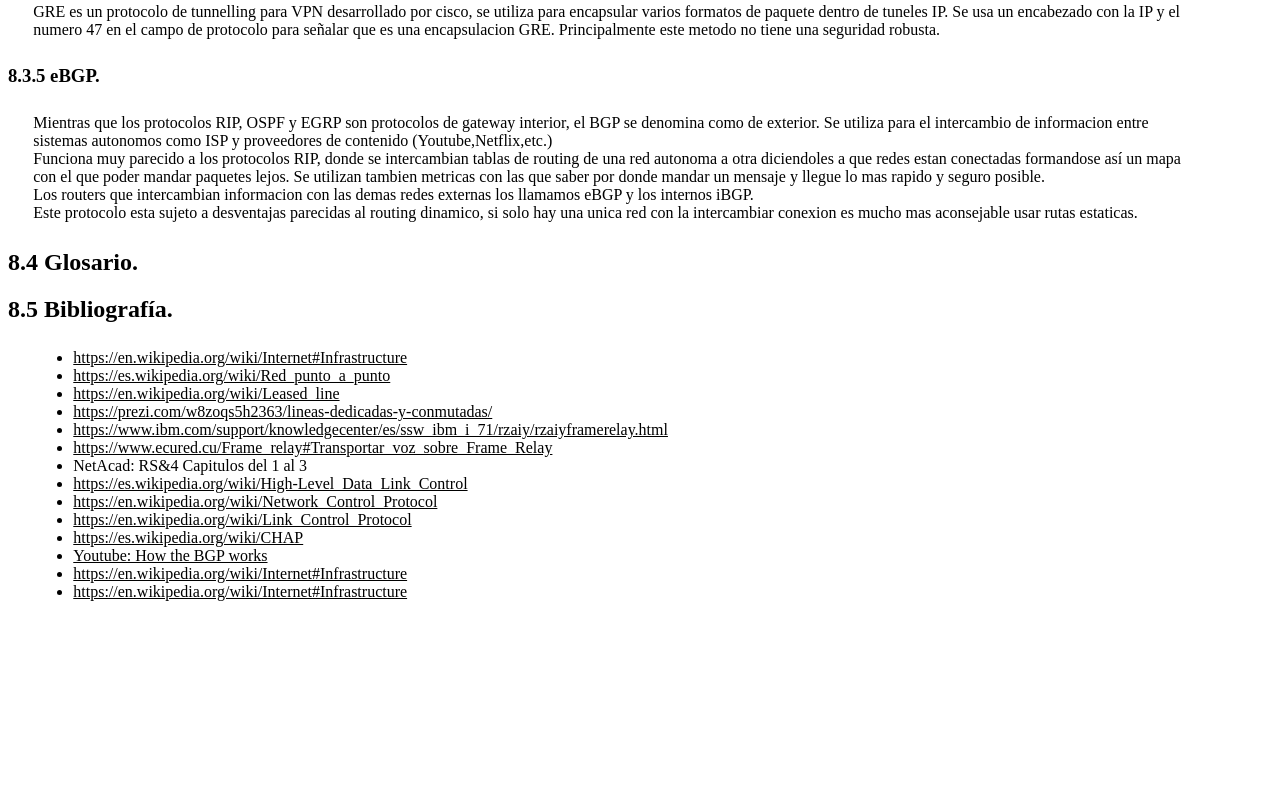
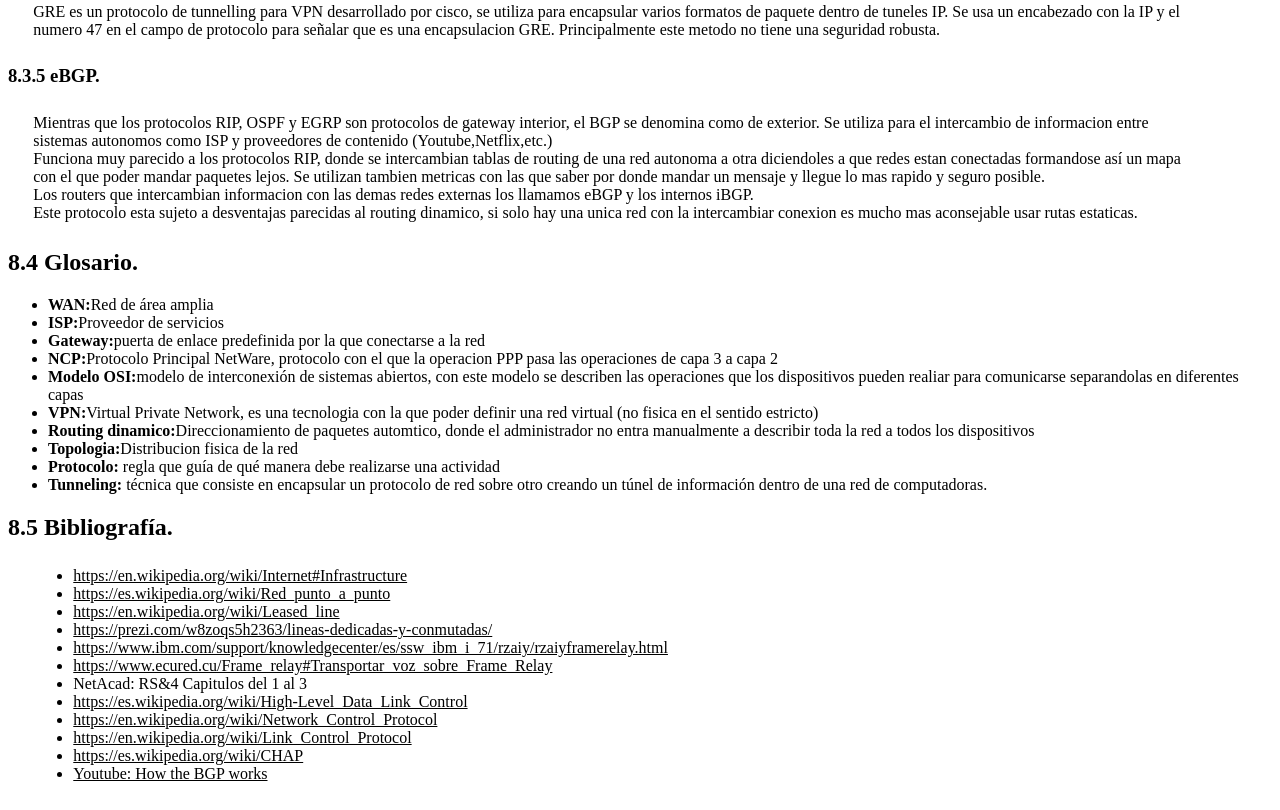
Before and after one commit to Labraca/Trabajo_WAN_TAR, a plain HTML site: page index.html in a window 1280 px wide. Shown: the part 4010-4820 px from the top of the page. Before the commit the page ends 4638 px from the top, so only its background shows below. Drawn offline with Linux system fonts and the light colour scheme.

Commit message:
glosario

```diff
--- a/index.html
+++ b/index.html
@@ -293,6 +293,18 @@ table.paleBlueRows tfoot td {
       </p>
     </h5>
     <h2 id="8-4">8.4	Glosario.</h2>
+      <ul>
+        <li><b>WAN:</b>Red de área amplia</li>
+        <li><b>ISP:</b>Proveedor de servicios</li>
+        <li><b>Gateway:</b>puerta de enlace predefinida por la que conectarse a la red</li>
+        <li><b>NCP:</b>Protocolo Principal NetWare, protocolo con el que la operacion PPP pasa las operaciones de capa 3 a capa 2</li>
+        <li><b>Modelo OSI:</b>modelo de interconexión de sistemas abiertos, con este modelo se describen las operaciones que los dispositivos pueden realiar para comunicarse separandolas en diferentes capas</li>
+        <li><b>VPN:</b>Virtual Private Network, es una tecnologia con la que poder definir una red virtual (no fisica en el sentido estricto)</li>
+        <li><b>Routing dinamico:</b>Direccionamiento de paquetes automtico, donde el administrador no entra manualmente a describir toda la red a todos los dispositivos</li>
+        <li><b>Topologia:</b>Distribucion fisica de la red</li>
+        <li><b>Protocolo:</b> regla que guía de qué manera debe realizarse una actividad</li>
+        <li><b>Tunneling:</b> técnica que consiste en encapsular un protocolo de red sobre otro creando un túnel de información dentro de una red de computadoras.</li>
+      </ul>
     <h2 id="8-5">8.5	Bibliografía.</h2>
     <h5>
       <ul>
@@ -308,8 +320,6 @@ table.paleBlueRows tfoot td {
         <li><a href="https://en.wikipedia.org/wiki/Link_Control_Protocol">https://en.wikipedia.org/wiki/Link_Control_Protocol</a></li>
         <li><a href="https://es.wikipedia.org/wiki/CHAP">https://es.wikipedia.org/wiki/CHAP</a></li>
         <li><a href=https://www.youtube.com/watch?v=_aLmzq-23pE>Youtube: How the BGP works</a></li>
-        <li><a href="https://en.wikipedia.org/wiki/Internet#Infrastructure">https://en.wikipedia.org/wiki/Internet#Infrastructure</a></li>
-        <li><a href="https://en.wikipedia.org/wiki/Internet#Infrastructure">https://en.wikipedia.org/wiki/Internet#Infrastructure</a></li>
 
       </ul>
     </h5>
```
